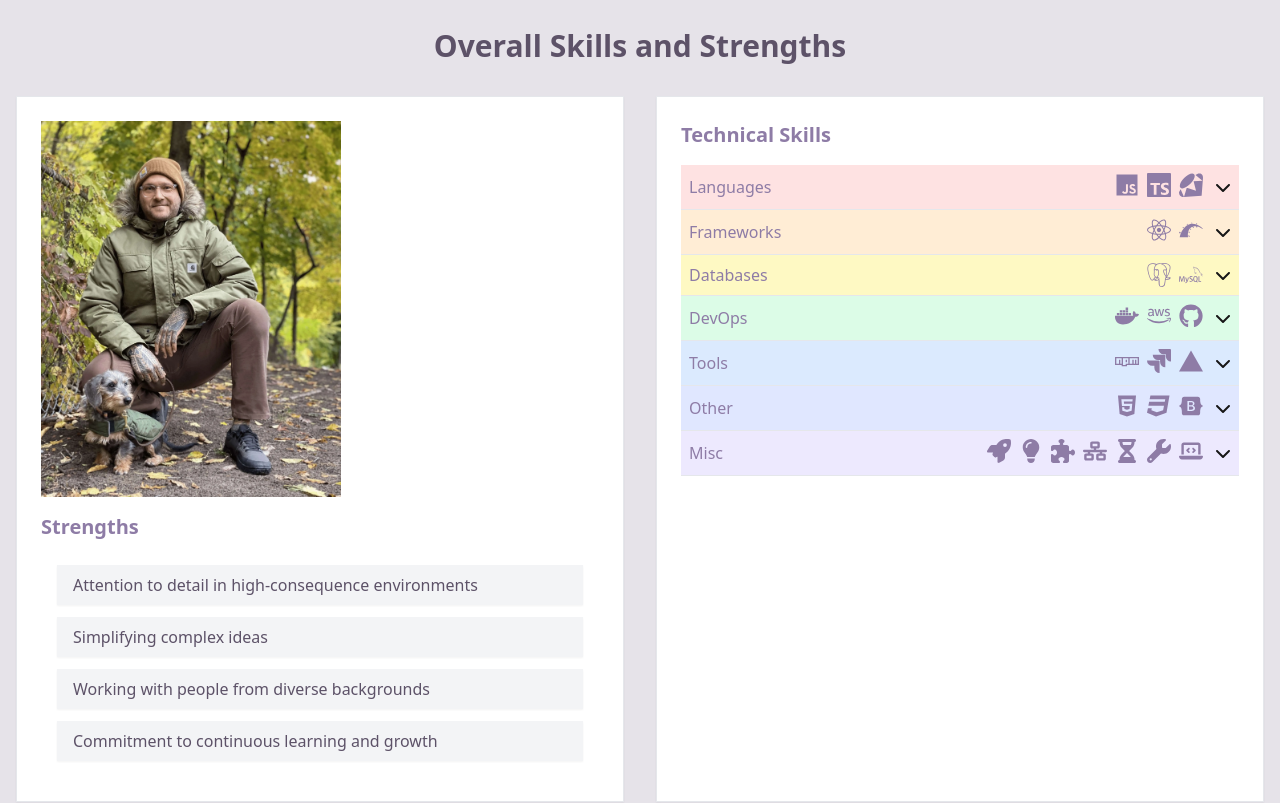
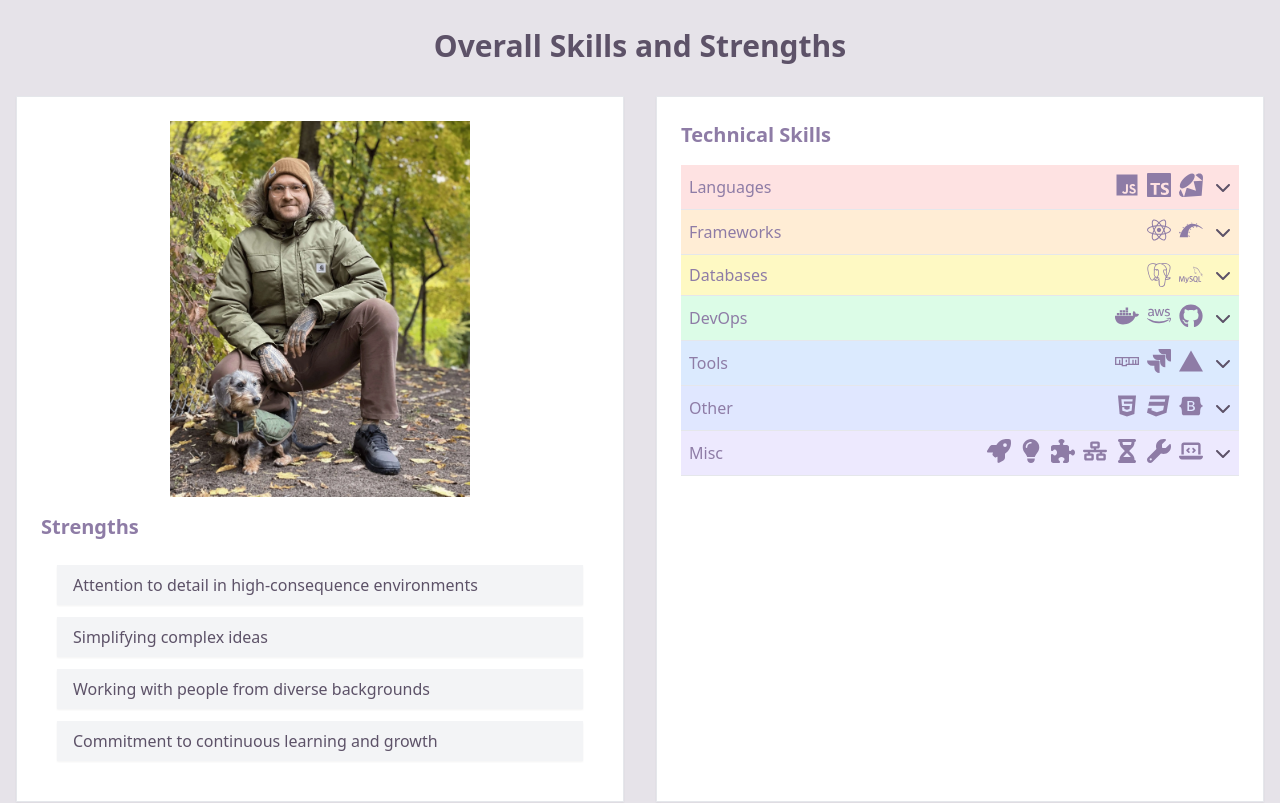
Before and after one commit to kevdies/Portfolio-Kevin-Diesenberg, a Next.js app in the folder kevin-diesenberg-portfolio-2024/: page / in a window 1280 px wide. Shown: the part 1460-2263 px from the top of the page. Built offline with nearby package versions, Linux system fonts and the light colour scheme.

Commit message:
chore: cleaning up image layouts and color

```diff
--- a/kevin-diesenberg-portfolio-2024/app/page.tsx
+++ b/kevin-diesenberg-portfolio-2024/app/page.tsx
@@ -476,7 +476,7 @@ export default function Portfolio() {
                   alt="Kevin with his dog"
                   width={300}
                   height={200}
-                  className="rounded-lg mb-4 object-cover"
+                  className="rounded-lg mb-4 object-cover mx-auto"
                 />
                 <h3 className="text-xl font-semibold mb-2 text-[#8E7CA6]">
                   Strengths
@@ -707,7 +707,7 @@ export default function Portfolio() {
                   alt="Kevin on Lake Huron"
                   width={400}
                   height={300}
-                  className="rounded-lg shadow-lg object-cover"
+                  className="rounded-lg shadow-lg object-cover mx-auto"
                 />
               </div>
               <div className="w-full md:w-1/2">
@@ -792,7 +792,7 @@ export default function Portfolio() {
                   alt="Kevin-Deland"
                   width={400}
                   height={300}
-                  className="rounded-lg shadow-lg object-cover"
+                  className="rounded-lg shadow-lg object-cover mx-auto"
                 />
               </Card>
               <Card className="p-6 bg-white">
--- a/kevin-diesenberg-portfolio-2024/components/ui/accordion.tsx
+++ b/kevin-diesenberg-portfolio-2024/components/ui/accordion.tsx
@@ -36,7 +36,7 @@ const AccordionTrigger = React.forwardRef<
       {children}
       <FontAwesomeIcon
         icon={faChevronDown}
-        className="h-4 w-4 shrink-0 transition-transform duration-200"
+        className="h-4 w-4 shrink-0 transition-transform duration-200 text-[#5D5268]"
       />
     </AccordionPrimitive.Trigger>
   </AccordionPrimitive.Header>
```
